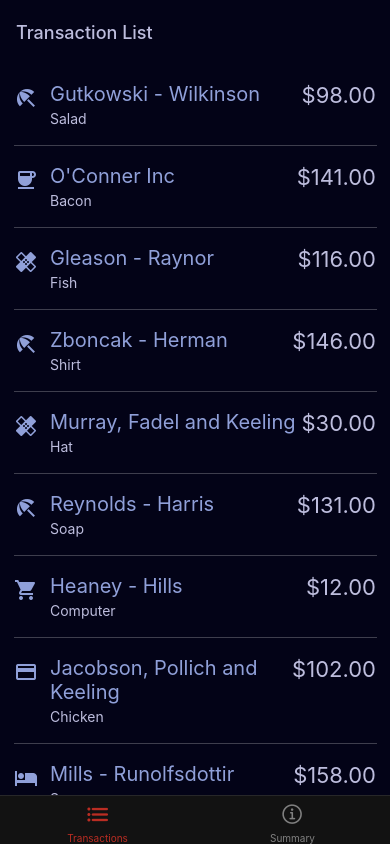
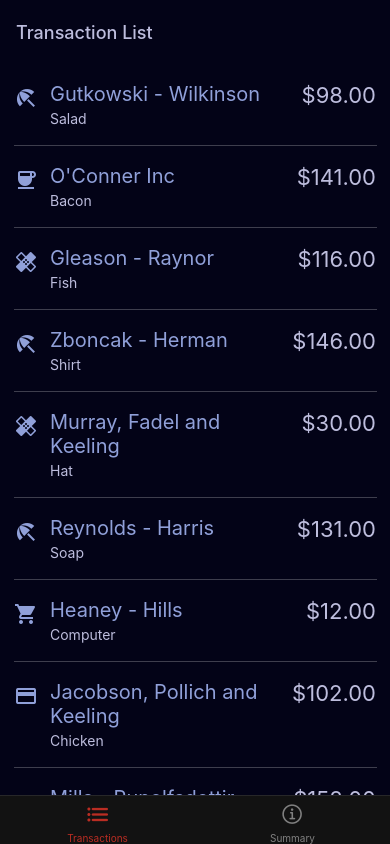
Before and after one commit to LasithaPrabodha/Financial-App, a React Native app: screen /TransactionList in a window 390 px wide. Built offline with nearby package versions, Linux system fonts and the light colour scheme.

Commit message:
new components and ios icons fixed

```diff
--- a/package.json
+++ b/package.json
@@ -11,6 +11,7 @@
   },
   "dependencies": {
     "@faker-js/faker": "^8.4.1",
+    "@react-native-community/cli-platform-android": "^13.6.3",
     "@react-native-masked-view/masked-view": "^0.3.1",
     "@react-navigation/bottom-tabs": "^6.5.20",
     "@react-navigation/native": "^6.1.17",
@@ -31,6 +32,7 @@
     "@babel/runtime": "^7.20.0",
     "@react-native/babel-preset": "0.73.21",
     "@react-native/eslint-config": "0.73.2",
+    "@react-native/gradle-plugin": "0.75.0-main",
     "@react-native/metro-config": "0.73.5",
     "@react-native/typescript-config": "0.73.1",
     "@types/react": "^18.2.6",
--- /dev/null
+++ b/src/components/Seperator.tsx
@@ -0,0 +1,15 @@
+import React from 'react';
+import {StyleSheet, View} from 'react-native';
+
+const styles = StyleSheet.create({
+  separator: {
+    height: 1,
+    width: '93%',
+    backgroundColor: '#eeeeee40',
+    marginHorizontal: 14,
+  },
+});
+
+const Seperator = () => <View style={styles.separator} />;
+
+export default Seperator;
--- /dev/null
+++ b/src/components/SummaryItem.tsx
@@ -0,0 +1,32 @@
+import React from 'react';
+import {StyleSheet, Text, View} from 'react-native';
+import {ISummaryGridItem} from '../interfaces/SummaryGridItem';
+
+export default function SummaryItem({
+  number,
+  label,
+  item,
+}: Readonly<ISummaryGridItem>) {
+  return (
+    <View style={styles.gridItem}>
+      <Text style={[styles.text, {fontSize: 32, marginBottom: 6}]}>
+        {number}
+      </Text>
+      <Text style={[styles.text, {fontSize: 24, marginBottom: 20}]}>
+        {item}
+      </Text>
+      <Text style={[styles.text, {fontSize: 16}]}>{label}</Text>
+    </View>
+  );
+}
+const styles = StyleSheet.create({
+  text: {color: 'white', fontSize: 24, width: '100%', textAlign: 'center'},
+  gridItem: {
+    margin: 8,
+    borderRadius: 8,
+    borderColor: 'white',
+    borderWidth: 1,
+    paddingVertical: 16,
+    paddingHorizontal: 12,
+  },
+});
--- /dev/null
+++ b/src/components/TransactionsListItem.tsx
@@ -0,0 +1,55 @@
+import {useNavigation} from '@react-navigation/native';
+import {StackNavigationProp} from '@react-navigation/stack';
+import React from 'react';
+import {Text, View, TouchableOpacity, StyleSheet} from 'react-native';
+import MaterialIcon from 'react-native-vector-icons/MaterialIcons';
+import {RootStackParamList} from '../screens/Transactions';
+import {ITransaction} from '../interfaces/Transaction';
+
+export default function TransactionsListItem({
+  icon,
+  id,
+  company,
+  product,
+  currency,
+  amount,
+}: Readonly<ITransaction>) {
+  const navigation = useNavigation<StackNavigationProp<RootStackParamList>>();
+  return (
+    <TouchableOpacity
+      style={styles.item}
+      onPress={() => navigation.navigate('TransactionDetails', {id})}>
+      <MaterialIcon
+        style={styles.icon}
+        name={icon}
+        size={24}
+        color={'#90a0d9'}
+      />
+      <View style={styles.itemText}>
+        <Text style={styles.transactionName}>{company}</Text>
+        <Text style={styles.transactionType}>{product}</Text>
+      </View>
+      <Text style={styles.amount}>
+        {currency}
+        {amount}
+      </Text>
+    </TouchableOpacity>
+  );
+}
+
+const styles = StyleSheet.create({
+  icon: {marginTop: 4},
+  itemText: {display: 'flex', flex: 1, marginHorizontal: 12},
+  item: {
+    paddingVertical: 18,
+    paddingHorizontal: 14,
+    display: 'flex',
+    flexDirection: 'row',
+  },
+  transactionName: {color: '#90a0d9', fontSize: 20, marginBottom: 4},
+  transactionType: {color: '#bdbddd'},
+  amount: {
+    color: '#bdbddd',
+    fontSize: 22,
+  },
+});
--- a/src/screens/Summary.tsx
+++ b/src/screens/Summary.tsx
@@ -1,9 +1,10 @@
 import React, {useEffect, useState} from 'react';
-import {StyleSheet, Text, View} from 'react-native';
+import {StyleSheet, View} from 'react-native';
 import TransactionsService from '../services/TransactionsService';
 import {SimpleGrid} from 'react-native-super-grid';
 import {ISummaryGridItem} from '../interfaces/SummaryGridItem';
 import {useNavigation} from '@react-navigation/native';
+import SummaryItem from '../components/SummaryItem';
 
 export const Summary = () => {
   const navigation = useNavigation<any>();
@@ -30,17 +31,7 @@ export const Summary = () => {
         listKey={'label'}
         itemDimension={130}
         data={summary}
-        renderItem={({item}) => (
-          <View style={styles.gridItem}>
-            <Text style={[styles.text, {fontSize: 36, marginBottom: 6}]}>
-              {item.number}
-            </Text>
-            <Text style={[styles.text, {fontSize: 24, marginBottom: 20}]}>
-              {item.item}
-            </Text>
-            <Text style={[styles.text, {fontSize: 18}]}>{item.label}</Text>
-          </View>
-        )}
+        renderItem={({item}) => <SummaryItem {...item} />}
       />
     </View>
   );
@@ -51,13 +42,4 @@ const styles = StyleSheet.create({
     flex: 1,
     backgroundColor: '#030317',
   },
-  text: {color: 'white', fontSize: 24, width: '100%', textAlign: 'center'},
-  gridItem: {
-    margin: 8,
-    borderRadius: 8,
-    borderColor: 'white',
-    borderWidth: 1,
-    paddingVertical: 16,
-    paddingHorizontal: 12,
-  },
 });
--- a/src/screens/TransactionDetails.tsx
+++ b/src/screens/TransactionDetails.tsx
@@ -49,5 +49,5 @@ const styles = StyleSheet.create({
     textAlign: 'center',
   },
   amount: {color: '#bdbddd', fontSize: 56},
-  text: {color: '#bdbddd'},
+  text: {fontSize: 16, color: '#bdbddd'},
 });
--- a/src/screens/TransactionsList.tsx
+++ b/src/screens/TransactionsList.tsx
@@ -1,25 +1,11 @@
 import React, {useEffect, useState} from 'react';
-import {
-  Text,
-  View,
-  FlatList,
-  TouchableOpacity,
-  StyleSheet,
-  FlatListProps,
-} from 'react-native';
-import MaterialIcon from 'react-native-vector-icons/MaterialIcons';
+import {Text, View, FlatList, StyleSheet} from 'react-native';
 import TransactionsService from '../services/TransactionsService';
 import {ITransaction} from '../interfaces/Transaction';
-import {useNavigation} from '@react-navigation/native';
-import {RootStackParamList} from './Transactions';
-import {StackNavigationProp} from '@react-navigation/stack';
-
-const Separator = (_: FlatListProps<ITransaction>) => (
-  <View style={styles.separator} />
-);
+import TransactionsListItem from '../components/TransactionsListItem';
+import Seperator from '../components/Seperator';
 
 export const TransactionsList = () => {
-  const navigation = useNavigation<StackNavigationProp<RootStackParamList>>();
   const [transactions, setTransactions] = useState<ITransaction[]>([]);
   const transactionsService = TransactionsService.getInstance();
   const [loadingMore, setLoadingMore] = useState(false);
@@ -45,7 +31,7 @@ export const TransactionsList = () => {
         ListEmptyComponent={
           <Text style={styles.emptyListText}>No transactions</Text>
         }
-        ItemSeparatorComponent={Separator}
+        ItemSeparatorComponent={Seperator}
         onEndReachedThreshold={0.01}
         onEndReached={_ => {
           loadMoreResults();
@@ -57,33 +43,13 @@ export const TransactionsList = () => {
             )}
           </View>
         }
-        renderItem={({item}) => (
-          <TouchableOpacity
-            style={styles.item}
-            onPress={() =>
-              navigation.navigate('TransactionDetails', {id: item.id})
-            }>
-            <MaterialIcon
-              style={styles.icon}
-              name={item.icon}
-              size={24}
-              color={'#90a0d9'}
-            />
-            <View style={styles.itemText}>
-              <Text style={styles.transactionName}>{item.company}</Text>
-              <Text style={styles.transactionType}>{item.product}</Text>
-            </View>
-            <Text style={styles.amount}>
-              {item.currency}
-              {item.amount}
-            </Text>
-          </TouchableOpacity>
-        )}
+        renderItem={({item}) => <TransactionsListItem {...item} />}
         keyExtractor={item => item.id}
       />
     </View>
   );
 };
+
 const styles = StyleSheet.create({
   container: {
     flex: 1,
@@ -91,32 +57,12 @@ const styles = StyleSheet.create({
     alignItems: 'center',
     backgroundColor: '#030317',
   },
-  icon: {marginTop: 4},
-  itemText: {display: 'flex', flex: 1, marginLeft: 12},
   flatList: {width: '100%'},
-  separator: {
-    height: 1,
-    width: '93%',
-    backgroundColor: '#eeeeee40',
-    marginHorizontal: 14,
-  },
-  item: {
-    paddingVertical: 18,
-    paddingHorizontal: 14,
-    display: 'flex',
-    flexDirection: 'row',
-  },
-  transactionName: {color: '#90a0d9', fontSize: 20, marginBottom: 4},
-  transactionType: {color: '#bdbddd'},
   emptyListText: {
     marginTop: 24,
     width: '100%',
     textAlign: 'center',
     color: '#bdbddd',
-  },
-  amount: {
-    color: '#bdbddd',
-    fontSize: 22,
   },
   footerText: {
     padding: 16,
```
Also changed, not shown: react-native.config.js (added, +9 -0 lines), 8 other files (tests, documents, lock files or other folders).
